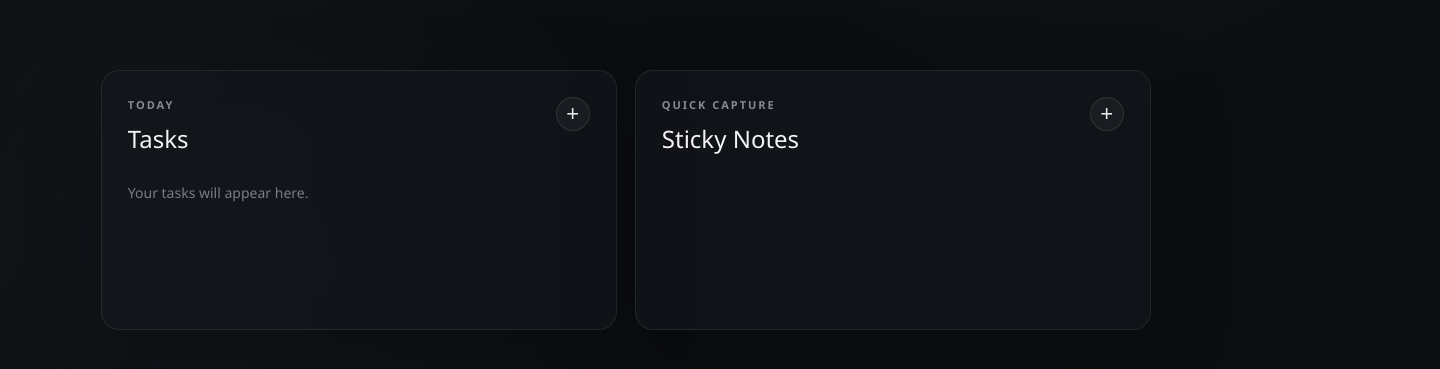
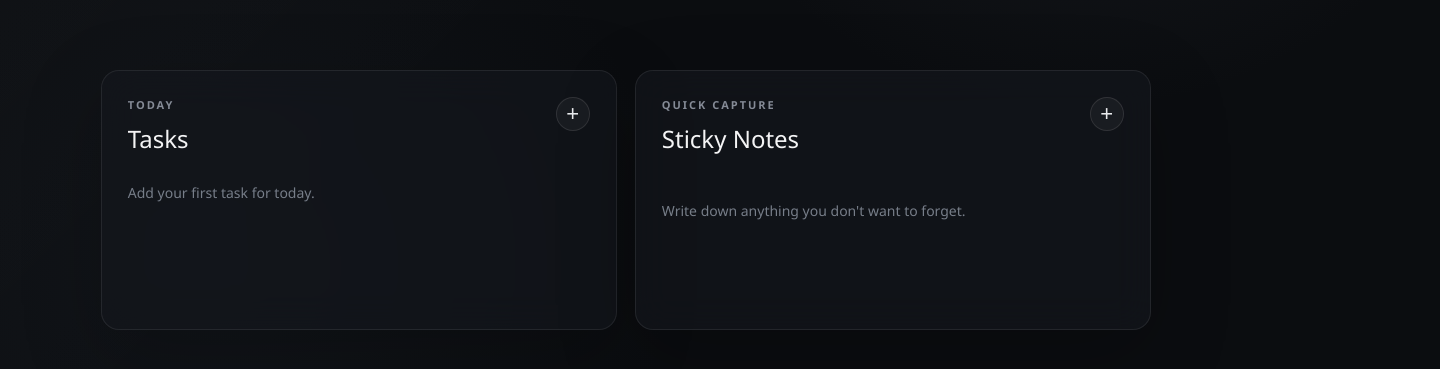
Before and after one commit to fizzahussain/Desktop-Wallpaper-Dashboard, an Electron app: page src/index.html in a window 1440 px wide. Shown: the part 459-828 px from the top of the page. Drawn offline with Linux system fonts and the light colour scheme.

Commit message:
feat: load persistent task module in dashboard

```diff
--- a/src/index.html
+++ b/src/index.html
@@ -14,10 +14,18 @@
     </header>
     <section class="hero"><p class="eyebrow">GOOD TO HAVE YOU BACK</p><h2>Keep the important things<br /><span>in sight.</span></h2></section>
     <section class="grid">
-      <article class="panel tasks"><div class="panel-heading"><div><p class="eyebrow">TODAY</p><h3>Tasks</h3></div><button class="icon-button" aria-label="Add task">+</button></div><div id="tasks-list" class="empty-state">Your tasks will appear here.</div></article>
-      <article class="panel notes"><div class="panel-heading"><div><p class="eyebrow">QUICK CAPTURE</p><h3>Sticky Notes</h3></div><button class="icon-button" id="add-note" aria-label="Add note">+</button></div><div id="notes-list" class="notes-list"></div></article>
+      <article class="panel tasks">
+        <div class="panel-heading"><div><p class="eyebrow">TODAY</p><h3>Tasks</h3></div><button class="icon-button" id="add-task" aria-label="Add task">+</button></div>
+        <div id="tasks-list"></div>
+      </article>
+      <article class="panel notes">
+        <div class="panel-heading"><div><p class="eyebrow">QUICK CAPTURE</p><h3>Sticky Notes</h3></div><button class="icon-button" id="add-note" aria-label="Add note">+</button></div>
+        <div id="notes-list" class="notes-list"></div>
+      </article>
     </section>
   </main>
-  <script src="./notes.js"></script><script src="./renderer.js"></script>
+  <script src="./notes.js"></script>
+  <script src="./tasks.js"></script>
+  <script src="./renderer.js"></script>
 </body>
 </html>
```
